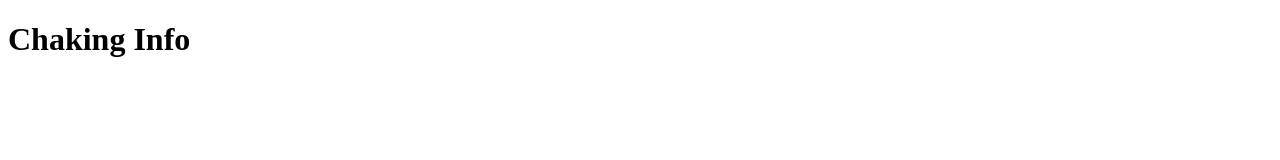
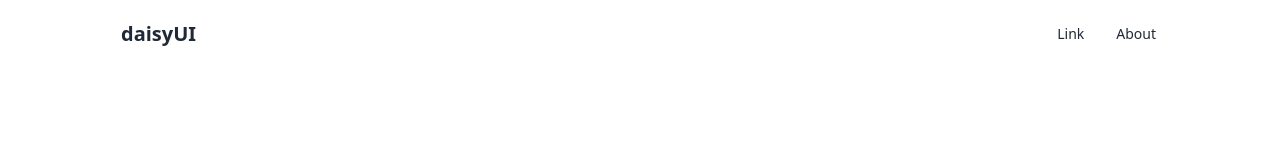
Before and after one commit to takbirgazi/assignment_6, a plain HTML site: page index.html in a window 1280 px wide. Drawn offline with nearby package versions, Linux system fonts and the light colour scheme.

Commit message:
Header Section Complete

```diff
--- a/index.html
+++ b/index.html
@@ -4,8 +4,22 @@
     <meta charset="UTF-8">
     <meta name="viewport" content="width=device-width, initial-scale=1.0">
     <title>ReTro</title>
+    <link href="https://cdn.jsdelivr.net/npm/daisyui@4.7.2/dist/full.min.css" rel="stylesheet" type="text/css" />
+    <script src="https://cdn.tailwindcss.com"></script>
 </head>
 <body>
-    <h1>Chaking Info</h1>
+    <header class="w-[85%] mx-auto">
+        <div class="navbar bg-base-100">
+            <div class="flex-1">
+              <a class="btn btn-ghost text-xl">daisyUI</a>
+            </div>
+            <div class="flex-none">
+              <ul class="menu menu-horizontal px-1">
+                <li><a href="#">Link</a></li>
+                <li><a href="#">About</a></li>
+              </ul>
+            </div>
+          </div>
+    </header>
 </body>
 </html>
--- /dev/null
+++ b/tailwind.config.js
@@ -0,0 +1,8 @@
+/** @type {import('tailwindcss').Config} */
+module.exports = {
+    content: ["./src/**/*.{html,js}"],
+    theme: {
+      extend: {},
+    },
+    plugins: [],
+  }
```
